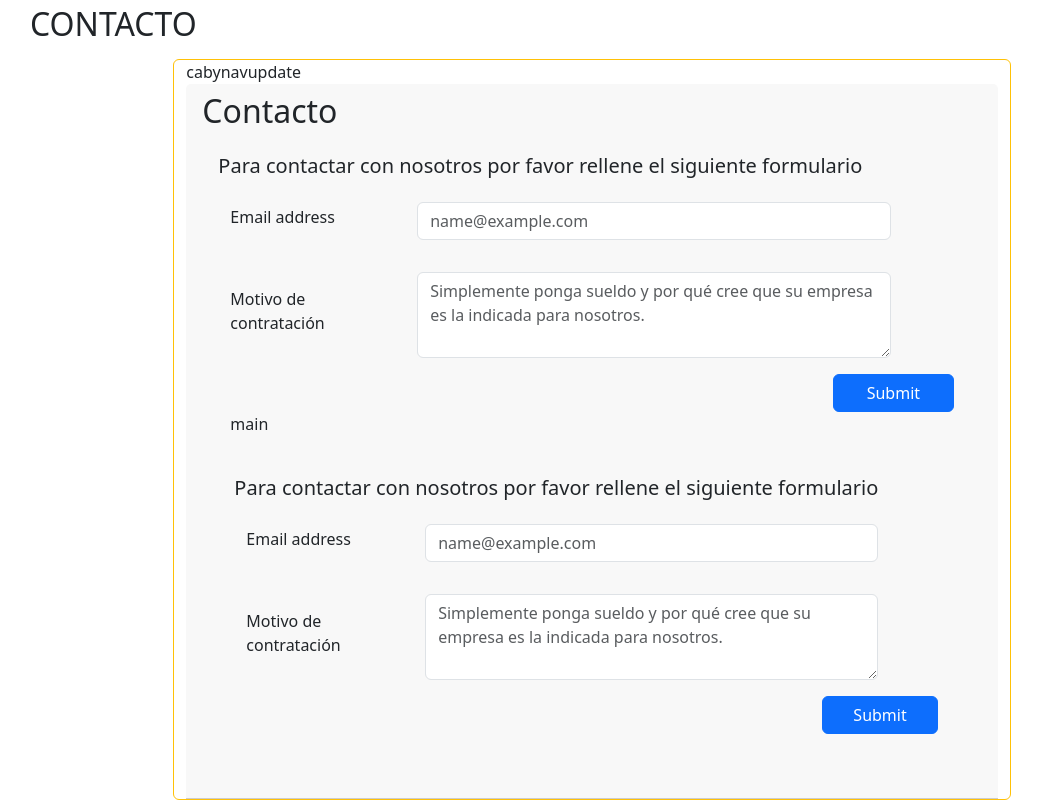
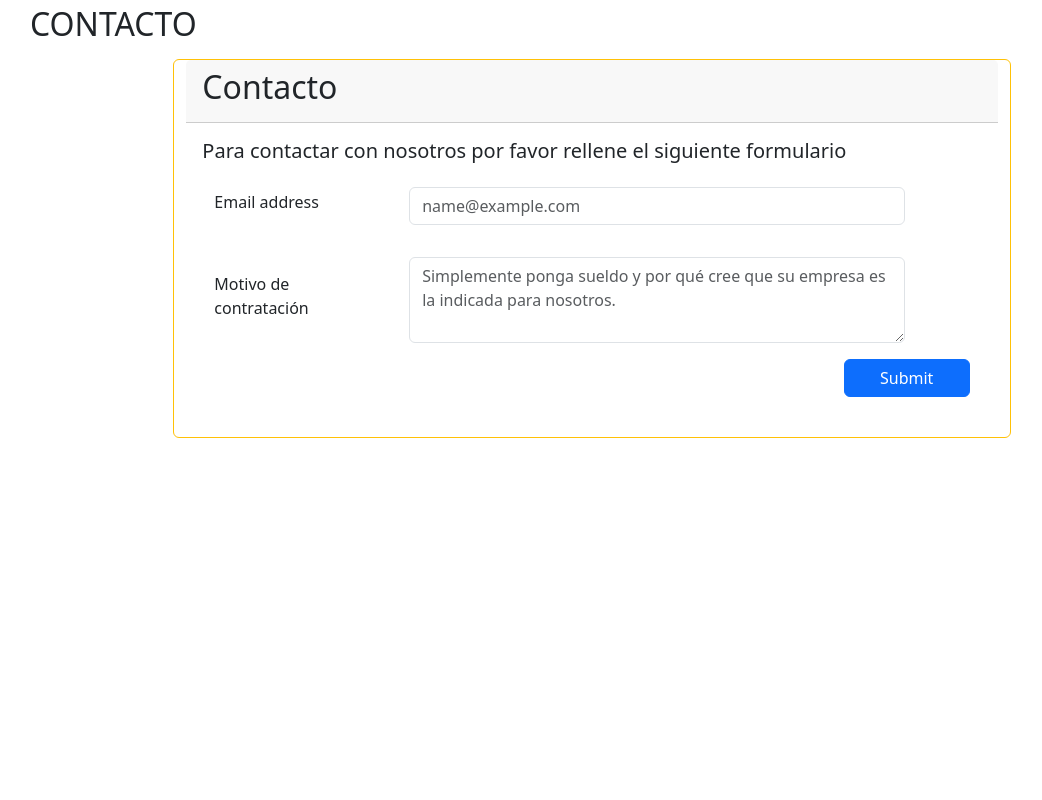
Before and after one commit to JorgePG-L/CV_4Geeks_Comun, a plain HTML site: page index.html in a window 1280 px wide. Shown: the part 1532-2332 px from the top of the page, without its empty margins (48-1090 px from the left). After the commit the page ends 1970 px from the top, so only its background shows below. Drawn offline with nearby package versions, Linux system fonts and the light colour scheme.

Commit message:
feat: corrección de un div sin cerrar

```diff
--- a/index.html
+++ b/index.html
@@ -216,10 +216,10 @@
         <!-- Apartado formulario -->
         <div class="container p-2"><h2>CONTACTO</h2></div>
         <div class="card container border-warning col-8" >
-cabynavupdate
+
             <div class="card-header">
                 <h2>Contacto</h2>
-
+            </div>
 
             <div class="card-body">
               <h5 class="card-title">Para contactar con nosotros por favor rellene el siguiente formulario</h5>
@@ -241,28 +241,9 @@ cabynavupdate
                         <button type="button" class="btn btn-primary col-2">Submit</button>
                     </div>
 
-main
-            </div>
-            <div class="card-body">
-                <h5 class="card-title">Para contactar con nosotros por favor rellene el siguiente formulario</h5>
-
-                <div class="container mb-4 justify-content-center">
-                    <div class="mb-3 row align-items-center pt-3">
-                        <div class="col-3"><label for="exampleFormControlInput1" class="form-label ">Email address</label></div>
-                        <div class="col-8"><input type="email" class="form-control col-auto" id="exampleFormControlInput1" placeholder="name@example.com"></div>
-
 
                 </div>
-                    <div class="mb-3 row align-items-center pt-3">
-                        <div class="col-3"><label for="exampleFormControlTextarea1" class="form-label" ->Motivo de contratación</label></div>
-                        <div class="col-8"><textarea class="form-control" id="exampleFormControlTextarea1" placeholder="Simplemente ponga sueldo y por qué cree que su empresa es la indicada para nosotros." rows="3"></textarea></div>
 
-                    </div>
-                    <div class="d-flex justify-content-end">
-                        <button type="button" class="btn btn-primary col-2">Submit</button>
-                    </div>
-                </div>
-            </div>
         </div>
 
 </body>
```
Lines whose indentation alone changed are shown as unchanged.
